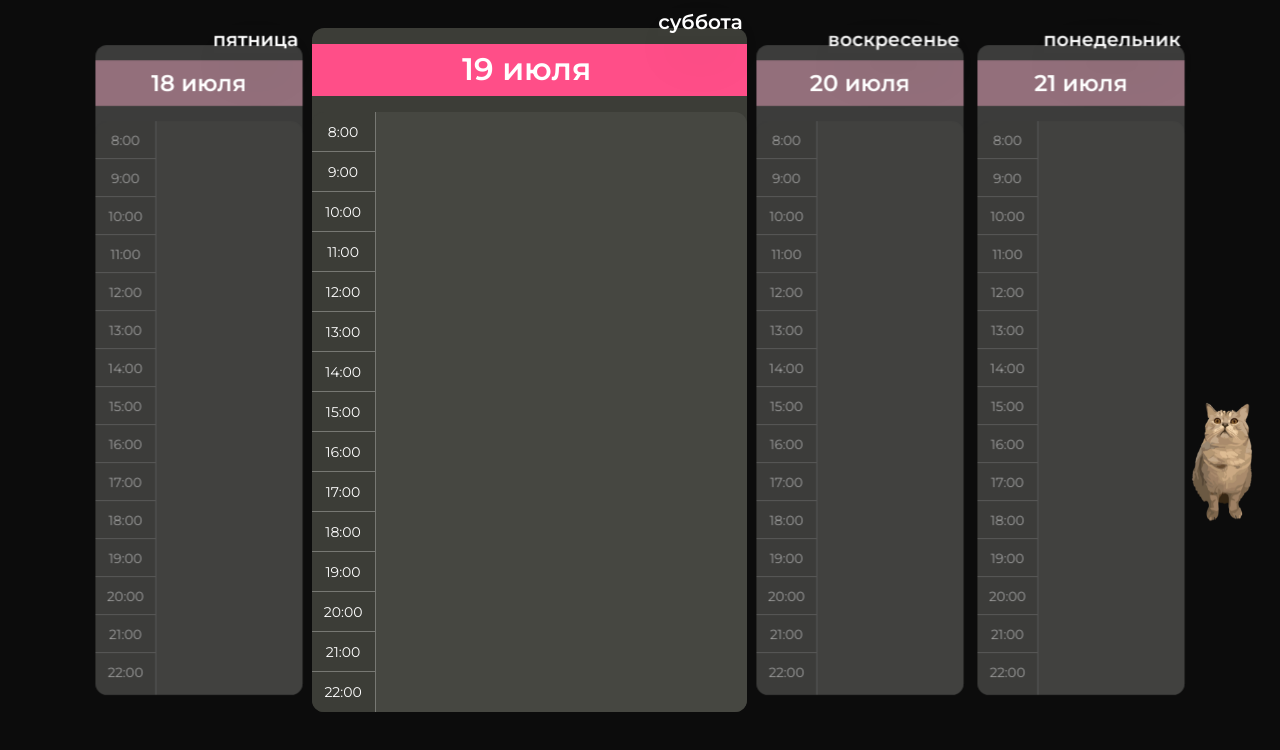
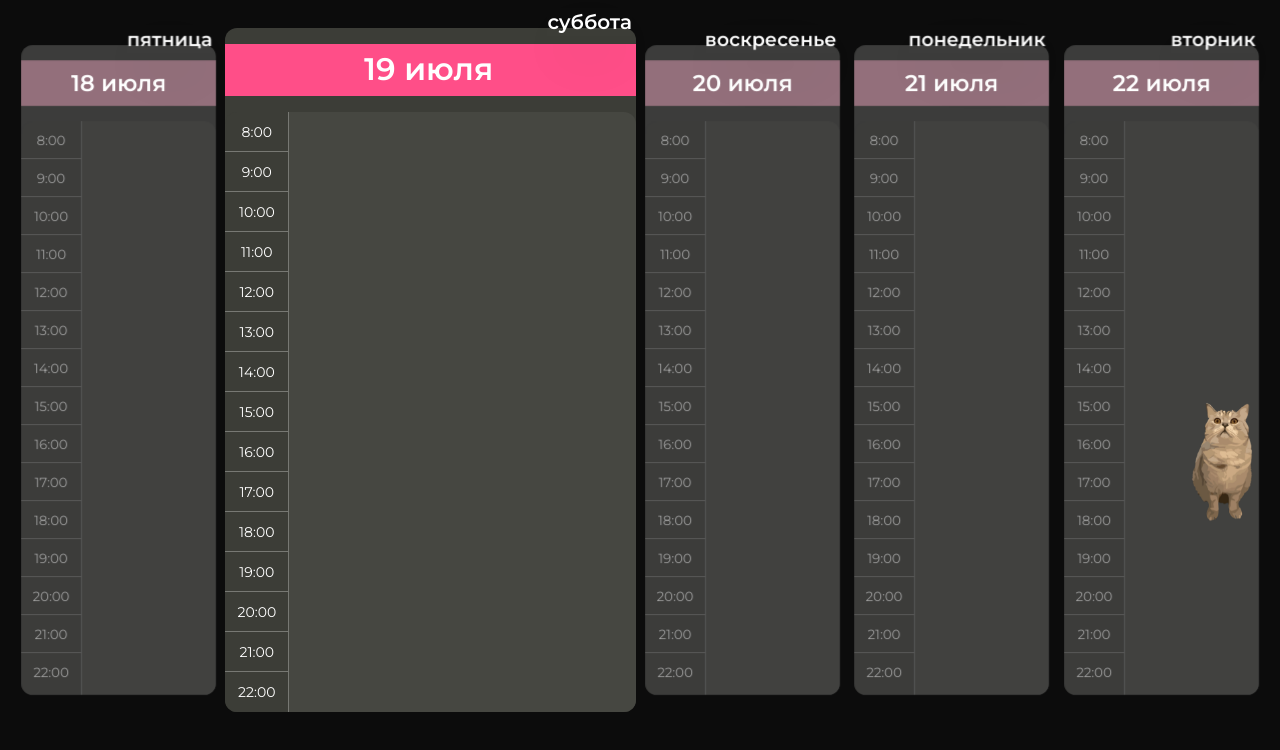
Before and after one commit to DenysSkachko/ReactPlanner, a React (Vite) app: page / in a window 1280 px wide. Shown: the top 750 px of the page. Built offline with nearby package versions, Linux system fonts and the light colour scheme.

Commit message:
some test ideas

```diff
--- a/src/components/DayTabs.tsx
+++ b/src/components/DayTabs.tsx
@@ -101,7 +101,7 @@ const DayTabs = ({
             return (
               <div
                 key={lesson.id}
-                className={`${bgColorClass} absolute left-4 right-4 overflow-hidden flex justify-between items-center text-white rounded px-5 cursor-pointer`}
+                className={`${bgColorClass} absolute left-4 right-4 overflow-hidden flex justify-between items-center text-white rounded px-4 cursor-pointer`}
                 style={{
                   top: `${top}px`,
                   height: `${height}px`,
@@ -111,8 +111,8 @@ const DayTabs = ({
                 <div
                   className={
                     isActive
-                      ? 'text-[18px] font-extrabold'
-                      : 'mx-auto font-medium'
+                      ? 'text-[16px] font-semibold'
+                      : 'mx-auto  font-medium'
                   }
                 >
                   {lesson.studentName}
--- a/src/pages/Planner.tsx
+++ b/src/pages/Planner.tsx
@@ -49,7 +49,7 @@ const Planner = () => {
 
   return (
     <div className="h-screen text-white px-4 py-7 relative">
-      <div className="mx-auto max-w-[1100px] flex gap-1 transition-all">
+      <div className="mx-auto max-w-[1250px] flex gap-1 transition-all">
         {days.map((day) => {
           const isActive = isSameDay(day.date, activeDate);
           const key = formatDateKey(day.date);
--- a/src/utils/date.ts
+++ b/src/utils/date.ts
@@ -2,7 +2,7 @@ import { addDays, format } from 'date-fns';
 import { ru } from 'date-fns/locale';
 
 export const generateWeek = (centerDate: Date) => {
-  return Array.from({ length: 4 }, (_, i) => {
+  return Array.from({ length: 5 }, (_, i) => {
     const offset = i - 1;
     const date = addDays(centerDate, offset);
     return {
```
